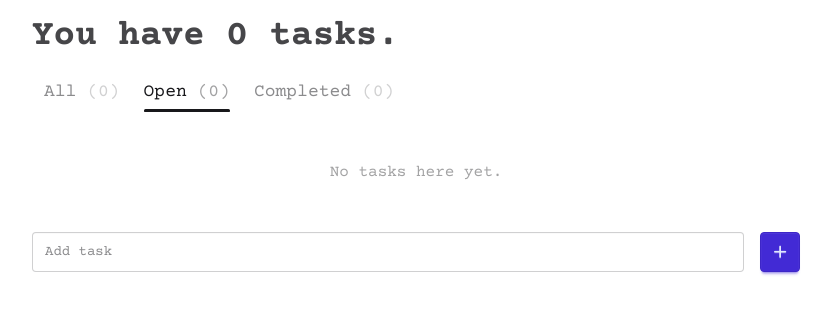
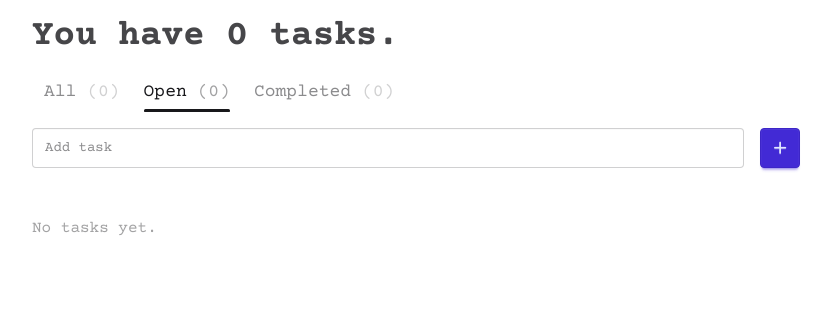
Before and after one commit to martinflischman/todo-app, a React (Vite) app: page / in a window 1280 px wide. Shown: the top 314 px of the page, without its empty margins (224-1055 px from the left). Built offline with nearby package versions, Linux system fonts and the light colour scheme; the HTML template or start-up script is replaced by a standard one.

Commit message:
refactor: move add-task input above the todo list
- reorder App.jsx so TodoInput renders before TodoList
- keeps input in a fixed position as list grows

style: left-align empty state and shorten message

- remove text-center from empty state message
- shorten copy to "No tasks yet."

```diff
--- a/src/App.jsx
+++ b/src/App.jsx
@@ -60,6 +60,7 @@ function App() {
         setSelectedTab={setSelectedTab}
         todos={todos}
       />
+      <TodoInput handleAddTodo={handleAddTodo} />
       <TodoList
         handleCompleteTodo={handleCompleteTodo}
         handleDeleteTodo={handleDeleteTodo}
@@ -67,7 +68,6 @@ function App() {
         selectedTab={selectedTab}
         todos={todos}
       />
-      <TodoInput handleAddTodo={handleAddTodo} />
     </>
   );
 }
--- a/src/components/TodoList.jsx
+++ b/src/components/TodoList.jsx
@@ -11,11 +11,7 @@ export function TodoList(props) {
         : todos.filter((val) => !val.complete);
 
   if (filterTodosList.length === 0) {
-    return (
-      <p className="text-center text-base-content/40 py-8">
-        No tasks here yet.
-      </p>
-    );
+    return <p className="text-base-content/40 py-8">No tasks yet.</p>;
   }
 
   return (
```
